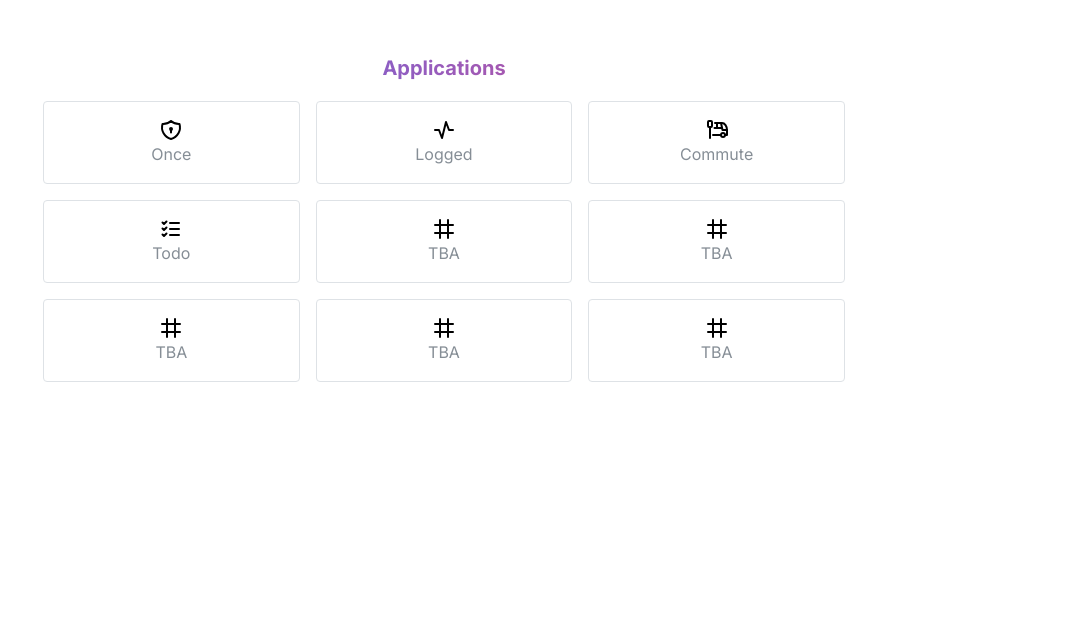
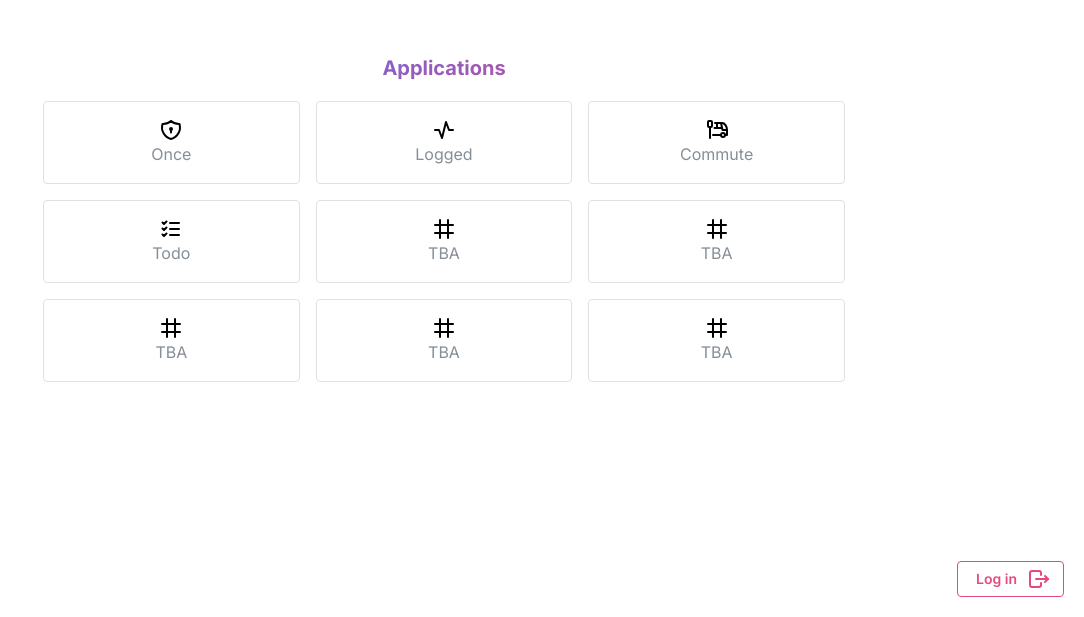
Before and after one commit to junlarsen/z, a Next.js app in the folder website/: page / in a window 1280 px wide. Shown: the part 183-800 px from the top of the page, without its empty margins (196-1280 px from the left). Built offline with nearby package versions, Linux system fonts and the light colour scheme; no server answers.

Commit message:
feat: affix login status to bottom corner

```diff
--- /dev/null
+++ b/website/src/app/components/affixed-login.tsx
@@ -0,0 +1,30 @@
+"use client";
+
+import { Affix, Box, Button, Text } from "@mantine/core";
+import { IconLogin, IconLogout } from "@tabler/icons-react";
+import { signIn, signOut, useSession } from "next-auth/react";
+import { FC } from "react";
+
+export const AffixedLogin: FC = () => {
+  const session = useSession();
+  const handler =
+    session.status !== "unauthenticated"
+      ? () => signOut()
+      : () => signIn("cognito");
+
+  return (
+    <Affix position={{ bottom: 20, right: 20 }}>
+      <Button
+        variant="outline"
+        onClick={handler}
+        rightSection={
+          session.status !== "unauthenticated" ? <IconLogin /> : <IconLogout />
+        }
+      >
+        {session.status !== "authenticated"
+          ? "Log in"
+          : `Logged in as ${session.data.user.email}`}
+      </Button>
+    </Affix>
+  );
+};
--- /dev/null
+++ b/website/src/app/components/session-provider.tsx
@@ -0,0 +1,18 @@
+"use client";
+
+import { Session } from "next-auth";
+import { SessionProvider as NextSessionProvider } from "next-auth/react";
+import { FC, PropsWithChildren } from "react";
+
+export type SessionProviderProps = {
+  session: Session | null;
+} & PropsWithChildren;
+
+export const SessionProvider: FC<SessionProviderProps> = ({
+  session,
+  children,
+}) => {
+  return (
+    <NextSessionProvider session={session}>{children}</NextSessionProvider>
+  );
+};
--- a/website/src/app/layout.tsx
+++ b/website/src/app/layout.tsx
@@ -1,13 +1,16 @@
 import "@mantine/charts/styles.css";
-import { ColorSchemeScript } from "@mantine/core";
+import { ColorSchemeScript, Flex, Stack } from "@mantine/core";
 import "@mantine/core/styles.css";
 import "@mantine/dates/styles.css";
 import "@mantine/notifications/styles.css";
 import "@mantine/spotlight/styles.css";
 import type { Metadata } from "next";
+import { getServerSession } from "next-auth";
 import { Inter } from "next/font/google";
 import { PropsWithChildren } from "react";
-import { MantineProvider } from "~/app/mantine-provider";
+import { AffixedLogin } from "~/app/components/affixed-login";
+import { MantineProvider } from "~/app/components/mantine-provider";
+import { SessionProvider } from "~/app/components/session-provider";
 
 const inter = Inter({ subsets: ["latin"] });
 
@@ -16,14 +19,20 @@ export const metadata: Metadata = {
   description: "Home base of operations",
 };
 
-export default function RootLayout({ children }: PropsWithChildren) {
+export default async function RootLayout({ children }: PropsWithChildren) {
+  const session = await getServerSession();
   return (
     <html lang="en" dir="ltr">
       <head>
         <ColorSchemeScript />
       </head>
       <body>
-        <MantineProvider>{children}</MantineProvider>
+        <SessionProvider session={session}>
+          <MantineProvider>
+            {children}
+            <AffixedLogin />
+          </MantineProvider>
+        </SessionProvider>
       </body>
     </html>
   );
--- a/website/src/pages/api/auth/[...nextauth].ts
+++ b/website/src/pages/api/auth/[...nextauth].ts
@@ -20,9 +20,7 @@ declare module "next-auth" {
 
   interface User extends DefaultUser {
     id: string;
-    name: string;
     email: string;
-    image?: string;
   }
 }
 
@@ -35,9 +33,7 @@ export default NextAuth({
       checks: "nonce",
       profile: (profile): User => ({
         id: profile.sub,
-        name: `${profile.given_name} ${profile.family_name}`,
         email: profile.email,
-        image: profile.picture ?? undefined,
       }),
     }),
   ],
```
Also changed, not shown: website/src/app/components/mantine-provider.tsx (renamed from website/src/app/mantine-provider.tsx).
